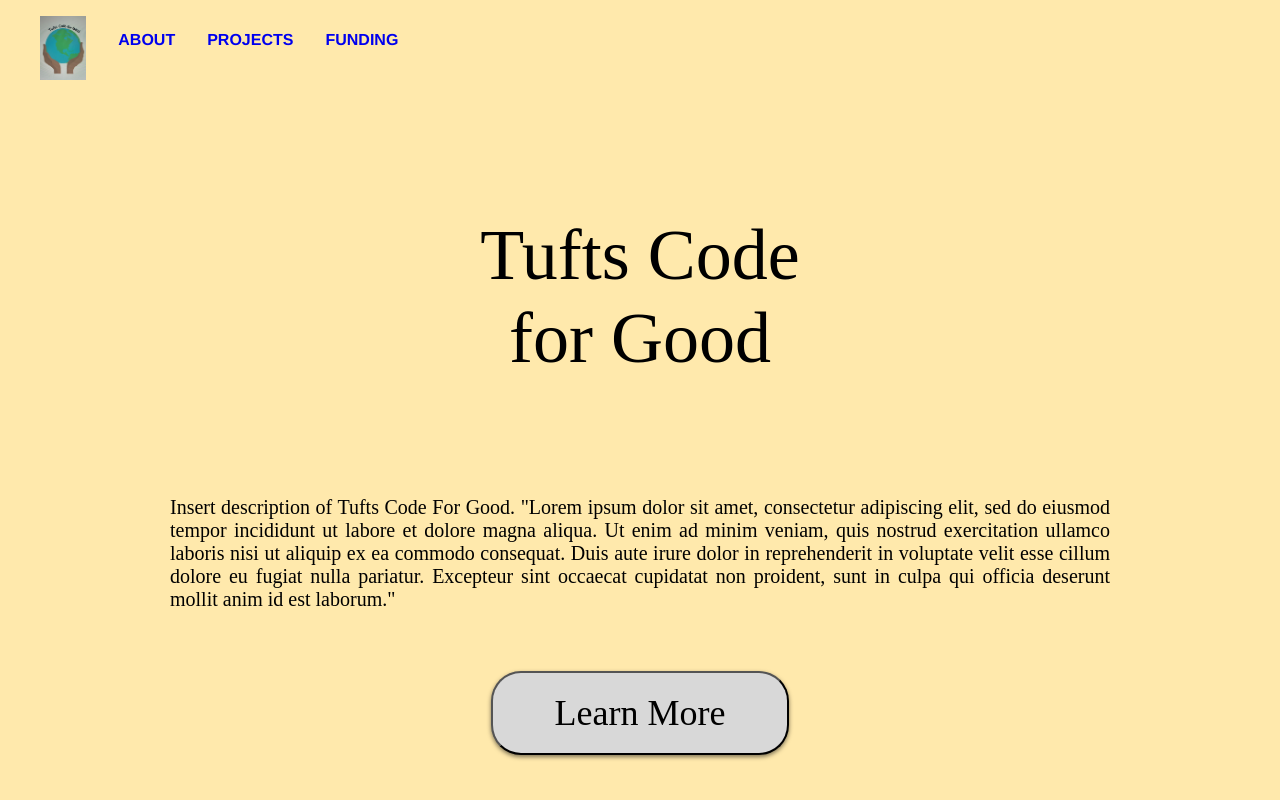
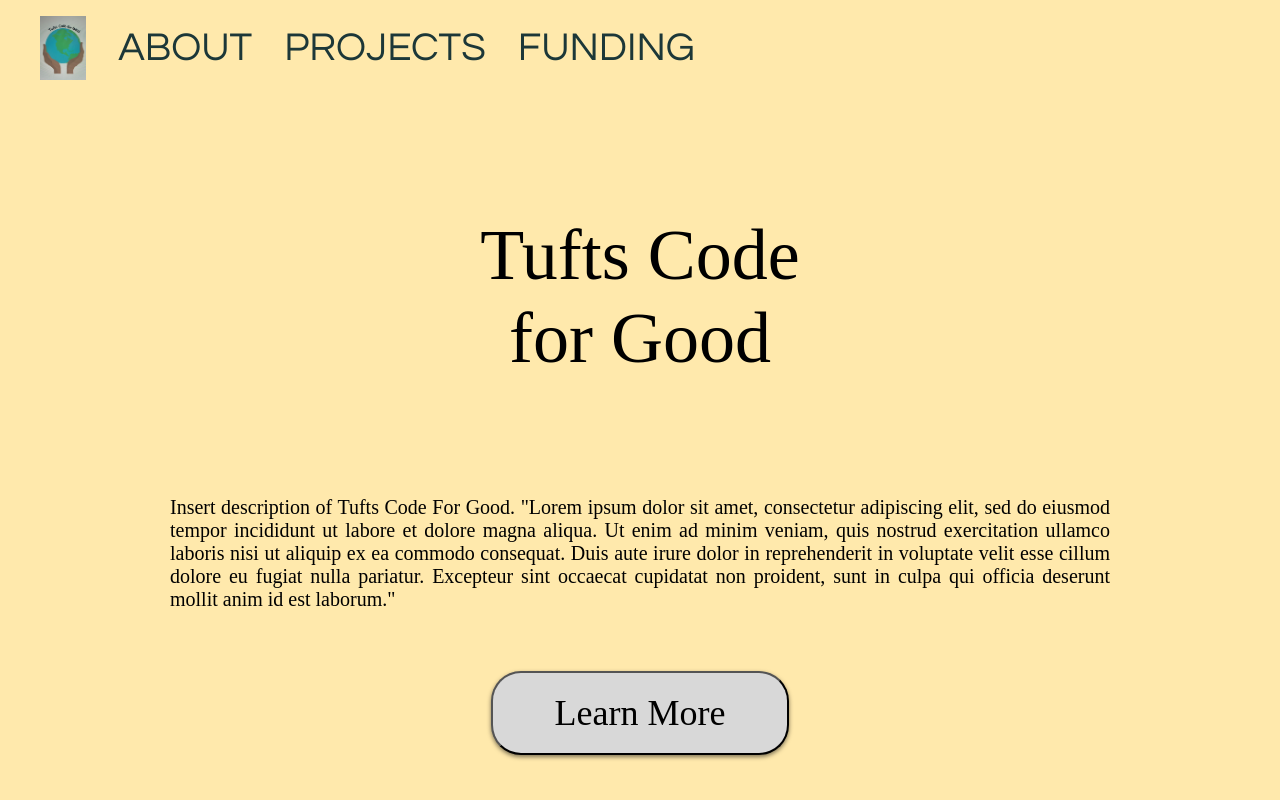
Before and after one commit to TuftsCodeForGood/program-site, a Next.js app: page / in a window 1280 px wide. Shown: the top 800 px of the page. Built offline with nearby package versions, Linux system fonts and the light colour scheme.

Commit message:
fonts and colors
Added reference to Google Fonts for Questrial.
Added color to nav

```diff
--- a/global.css
+++ b/global.css
@@ -1,3 +1,5 @@
+@import url('https://fonts.googleapis.com/css2?family=Questrial&display=swap');
+
 body {
   font-family: 'Questrial', 'SF Pro Icons', 'Helvetica Neue', 'Helvetica',
     'Arial', sans-serif;
@@ -8,7 +10,7 @@
 
 #nav {
   padding: 0 1em;
-  font-weight: bold;
+  font-size: 2.5rem;
   line-height: 2rem;
   padding: 1rem 2.5rem;
   height: 4rem;
@@ -45,9 +47,14 @@
 
 a {
   text-decoration: none;
-  padding: 0.5rem 0;
+  padding: 1rem 0;
   display: block;
   cursor: pointer;
+  color: #1c3738;
+}
+
+a:hover {
+  color: #55917f;
 }
 
 main {
```
